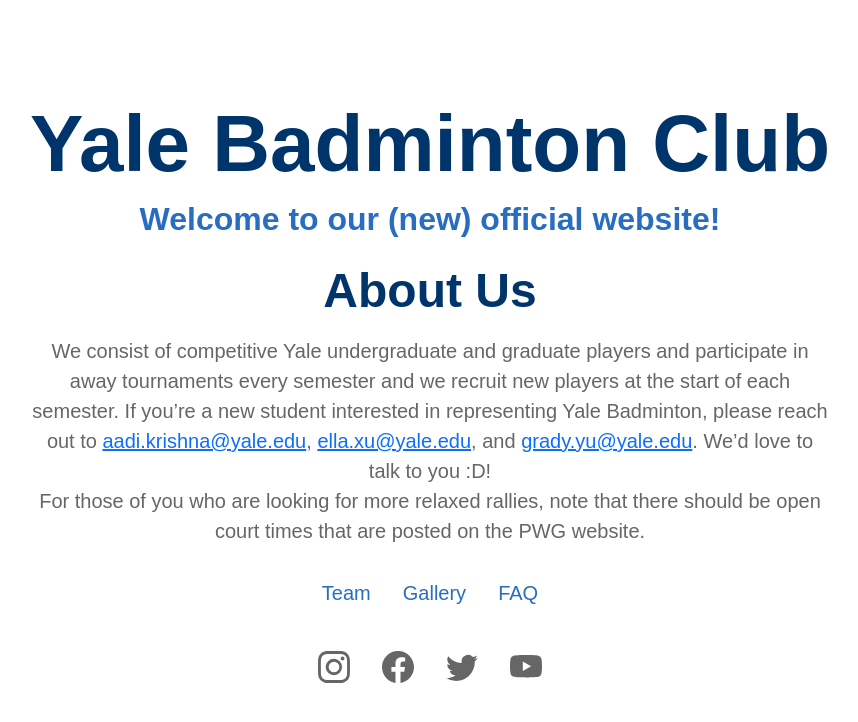
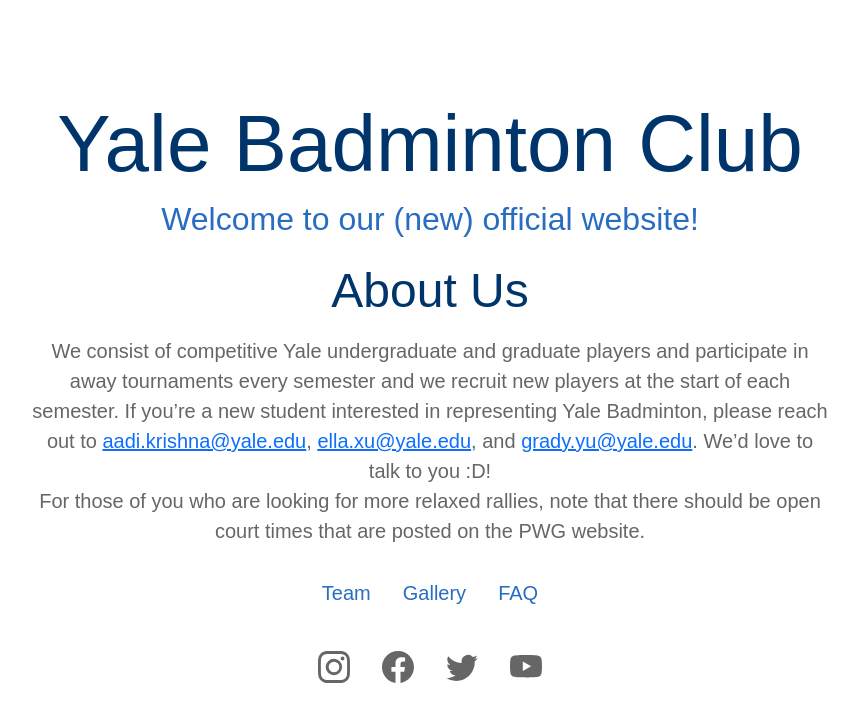
Before and after one commit to Ragyudy/yalebadminton, a React (Vite) app: page / in a window 1280 px wide. Shown: the top 722 px of the page, without its empty margins (210-1068 px from the left). Built offline with nearby package versions, Linux system fonts and the light colour scheme; a web font is replaced by a local one.

Commit message:
minor changes + use old youtube link

```diff
--- a/src/GlobalStyle.tsx
+++ b/src/GlobalStyle.tsx
@@ -9,7 +9,7 @@
 
   h1, h2, h3, h4, h5, h6 {
     font-family: 'brandon-grotesque', 'Oswald', sans-serif;
-    font-weight: 700;
+    font-weight: 501;
   }
 
   p, span, li {
--- a/src/components/MediaLinks.tsx
+++ b/src/components/MediaLinks.tsx
@@ -47,7 +47,10 @@
       <a href="https://twitter.com/yalebc" className="twitter">
         <Twitter />
       </a>
-      <Link to="/coming-soon" className="youtube">
+      <Link
+        to="https://www.youtube.com/user/yalebadmintonclub"
+        className="youtube"
+      >
         <Youtube />
       </Link>
     </SocialMediaIcons>
```
